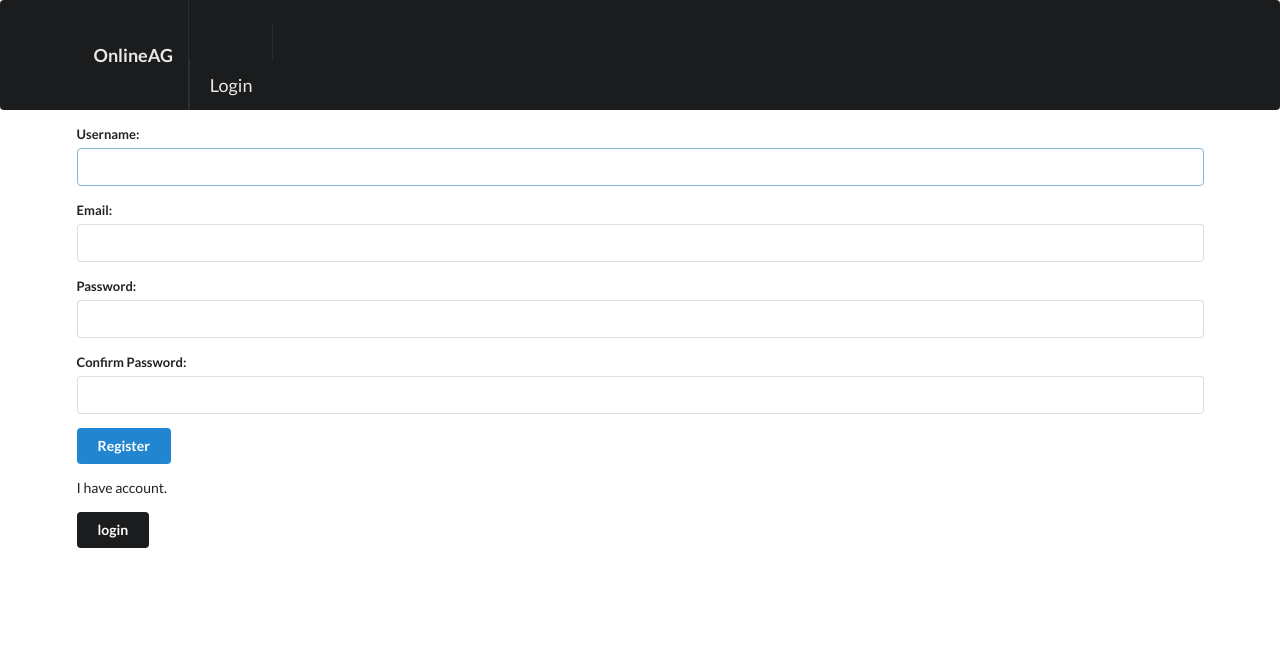
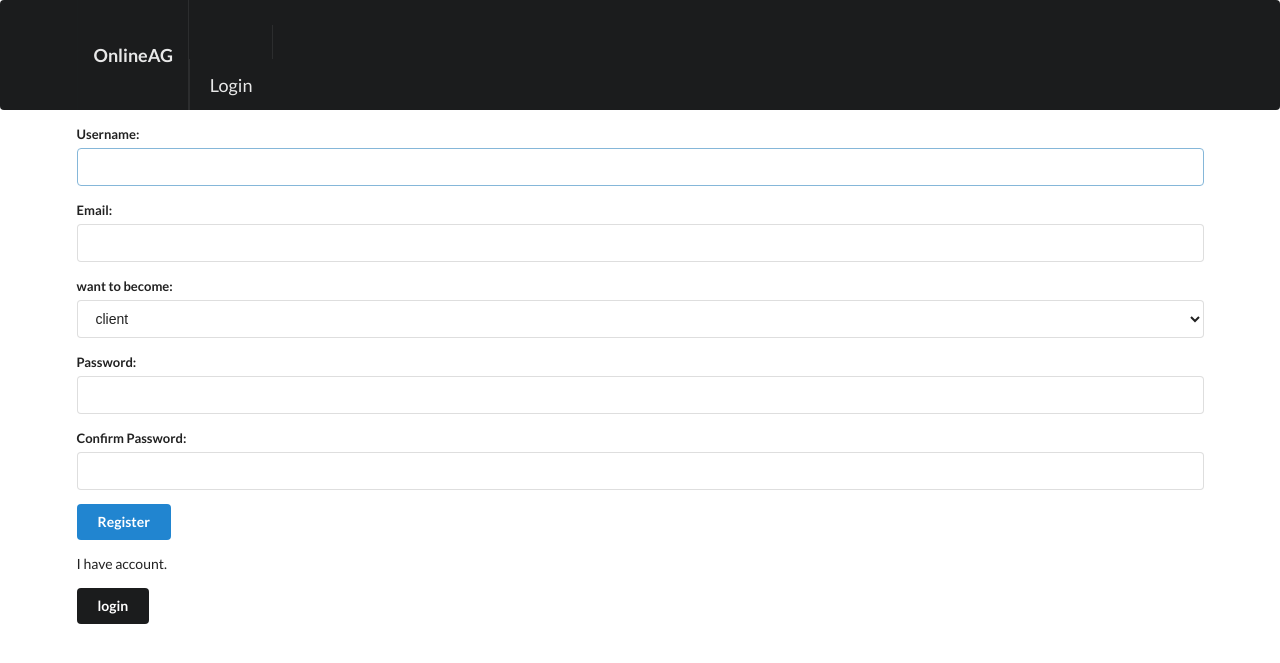
Before and after one commit to chaudharynabin6/Online-Art-Gallery, a Django app: page /authentication/signup in a window 1280 px wide. Shown: the top 663 px of the page. Run offline with Django 3.2, Linux system fonts and the light colour scheme; some libraries are stand-ins or nearby versions.

Commit message:
adding client or artist field in signup

```diff
--- a/src/authentication/forms.py
+++ b/src/authentication/forms.py
@@ -11,6 +11,10 @@ class RegisterForm(UserCreationForm):
     helps to specify which field i like when we render form
     '''
     email = forms.EmailField()
+    client_or_artist = forms.ChoiceField(
+        choices=[(True, "client"), (False, "artist")],
+        required=True
+    )
 
     # meta class is used to descrive the extra information about class
     class Meta:
@@ -18,4 +22,5 @@ class RegisterForm(UserCreationForm):
         model = User
         # and this fields is used to specify which input fields going to
         # render in signup page
-        fields = ["username", "email", "password1", "password2"]
+        fields = ["username", "email",
+                  "client_or_artist", "password1", "password2"]
--- a/src/authentication/templates/authentication/signup.html
+++ b/src/authentication/templates/authentication/signup.html
@@ -20,6 +20,12 @@
     {{ form.email.errors }}
     <label for="{{ form.email.id_for_label }}">Email:</label>
     {{ form.email }}
+    </div>
+
+    <div class="field">
+    {{ form.client_or_artist.errors }}
+    <label for="{{ form.client_or_artist.id_for_label }}">want to become:</label>
+    {{ form.client_or_artist }}
     </div>
 
 	<div class="field">
--- a/src/authentication/views.py
+++ b/src/authentication/views.py
@@ -1,27 +1,33 @@
 from django.shortcuts import render, redirect
 from .forms import RegisterForm
-
+from client.models import client, artist
+from django.contrib.auth.models import User
 # Create your views here.
 
 
-def register(response):
+def register(request):
     '''
     the view function is called when user go the signup page
 
     since, signup is post request we first check
-    the response method is post to do sign up
+    the request method is post to do sign up
 
     '''
-    if response.method == "POST":  # if the request method is post then
-        # converting the response.POST to form using RegisterForm class
-        form = RegisterForm(response.POST)
+    if request.method == "POST":  # if the request method is post then
+        # converting the request.POST to form using RegisterForm class
+        form = RegisterForm(request.POST)
         if form.is_valid():  # check is the form valid then
+
             # form is saved to the table specifed in RegisterForm Class
-            form.save()
+            user = form.save()
+            if form.cleaned_data["client_or_artist"] == "True":
+                client.objects.create(user=user)
+            else:
+                artist.objects.create(user=user)
             # finally reurning to /home url
             return redirect("/home")
     else:  # if the requset method is not post eg. get then
         # form is created
         form = RegisterForm()
     # finally redering the form in the signup page
-    return render(response, "authentication/signup.html", {"form": form})
+    return render(request, "authentication/signup.html", {"form": form})
```
